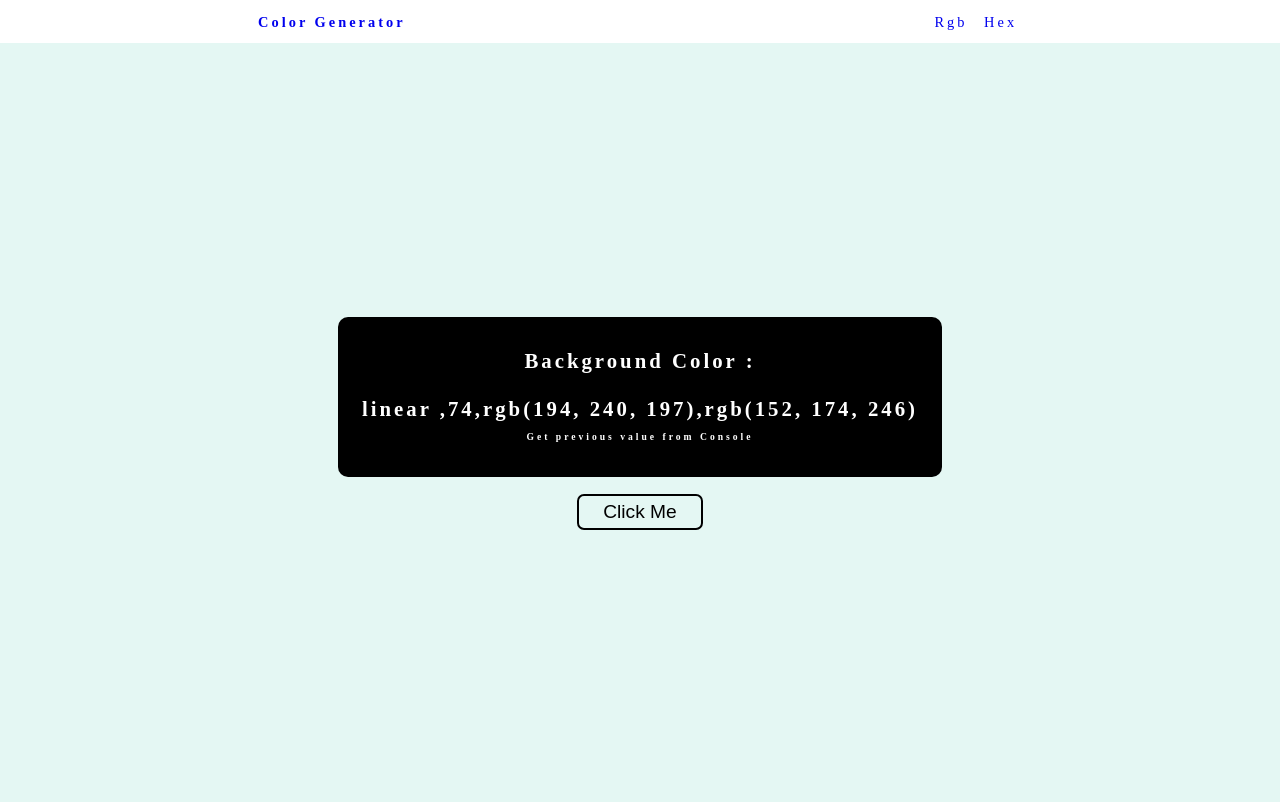
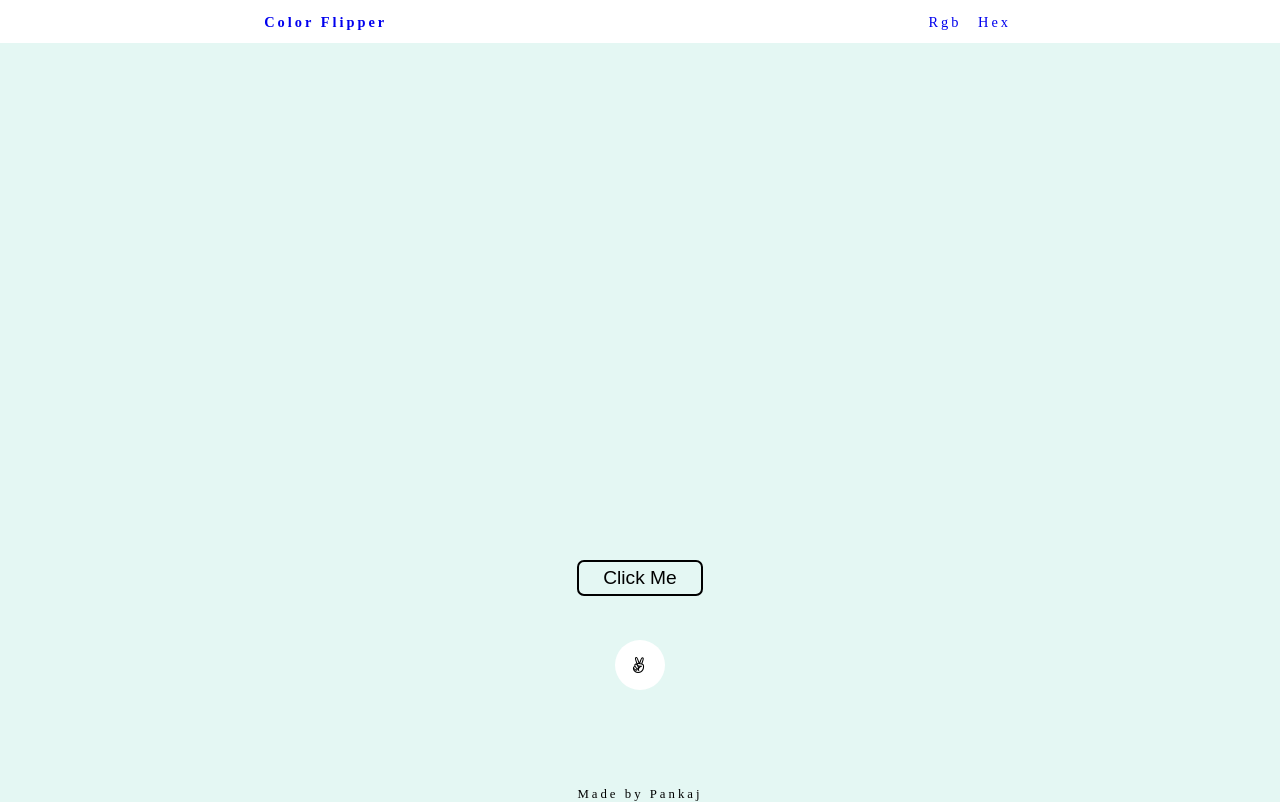
Before and after one commit to pankaj-mahor/Color-flipper, a plain HTML site: page grad.html in a window 1280 px wide. Drawn offline with Linux system fonts and the light colour scheme.

Commit message:
Add files via upload

```diff
--- a/grad.html
+++ b/grad.html
@@ -3,13 +3,14 @@
 <head>
     <meta charset="UTF-8">
     <meta name="viewport" content="width=device-width, initial-scale=1.0">
-    <title>Color Generator</title>
+    <link rel="stylesheet" href="https://cdnjs.cloudflare.com/ajax/libs/font-awesome/5.13.1/css/all.min.css">
+    <title>Color Flipper</title>
     <link rel="stylesheet" href="./styles.css">
 </head>
 <body>
     <nav>
         <div class="nav-center">
-            <h4><a href="index.html">Color Generator</a></h4>
+            <h4><a href="index.html">Color Flipper</a></h4>
             <ul>
                 <li><a href="rgb.html">Rgb</a></li>
                 <li><a href="hex.html">Hex</a></li>
@@ -18,14 +19,16 @@
     </nav>
 
     <main>
+        <div class="icon">
+            <i class="fab fa-angellist"></i>
+        </div>
         <div class="container">
-            <h2>Background Color : <br><br><span class="color" id="color">linear ,74,rgb(194, 240, 197),rgb(152, 174, 246)</span>
-                <br>
-                <span class="info">Get previous value from Console</span>
+            <h2>Background Color : <br><br><span class="color" id="color">rgb(228,247,243);</span>
             </h2>
-            <button class="btn btn-hero" id="btn">Click Me</button>
+            <button class="btn btn-hero" id="btn">Click Me</button><br>
         </div>
     </main>
+    <footer>Made by Pankaj</footer>
     <script src="grad.js"></script>
 </body>
 </html>
--- a/grad.js
+++ b/grad.js
@@ -1,7 +1,9 @@
 const btn = document.getElementById("btn");
 const color = document.querySelector(".color");
 
-
+const container =  document.querySelector('h2');
+const icon = document.querySelector('.icon');
+icon.title = "Get Your Color Code";
 
 btn.addEventListener("click", function(){
     let rgb1 ="";
@@ -11,12 +13,10 @@ btn.addEventListener("click", function(){
         rgb1 = getRandomRgb1();
         rgb2 = getRandomRgb2();
         ang = angle();
-        console.log("linear-gradient(" + ang + "deg, " + rgb1 + ", " + rgb2 + ")");
-
     }
     var gradient = "linear-gradient(" + ang + "deg, " + rgb1 + ", " + rgb2 + ")";
-color.textContent = ("linear ,"+ ang + "," +rgb1+ "," +rgb2+"");
-document.body.style.background = gradient;
+    color.textContent = ("linear-gradient(" + ang + "deg, " + rgb1 + ", " + rgb2 + ");");
+    document.body.style.background = gradient;
 });
 
 function getRandomRgb1() {
@@ -37,3 +37,7 @@ function angle(){
     var ang = Math.floor(Math.random()*90);
     return ang;
 }
+
+icon.addEventListener('click', function(){
+    container.classList.toggle('show');
+})
--- a/style.css
+++ b/style.css
@@ -65,3 +65,40 @@ a{
     color: white;
     transition: 0.3s linear;
 }
+footer{
+    margin-top: 1rem;
+    text-align: center;
+    font-size: 0.8rem;
+}
+main{
+    display: flex;
+    justify-content: center;
+    align-items: center;
+    flex-direction: column;
+}
+.icon{
+    position: absolute;
+    top: 80%;
+    width: 50px;
+    height: 50px;
+    background-color: white;
+   border-radius: 50%;
+   display: flex;
+   justify-content: center;
+   align-items: center;
+   cursor: pointer;
+   box-shadow: 3px 3pa 3px #777;
+}
+i{
+    color: black;
+}
+.show{
+    display: block;
+}
+h2{
+    display: none;
+}
+button{
+    position: fixed;
+    top: 70%;
+}
--- a/styles.css
+++ b/styles.css
@@ -30,9 +30,6 @@ a{
     text-decoration: none;
     font-size: 0.9rem;
 }
-.info{
-    font-size: 0.6rem;
-}
 .container{
     height: 93vh;
     padding: 0 1rem;
@@ -49,6 +46,9 @@ a{
     color: white;
     padding: 2rem 1.5rem;
     border-radius: 10px;
+}
+.info{
+    font-size: 0.6rem;
 }
 
 .btn-hero{
@@ -68,3 +68,40 @@ a{
     color: white;
     transition: 0.3s linear;
 }
+footer{
+    color: black;
+    text-align: center;
+    font-size: 0.8rem;
+}
+main{
+    display: flex;
+    justify-content: center;
+    align-items: center;
+    flex-direction: column;
+}
+.icon{
+    position: absolute;
+    top: 80%;
+    width: 50px;
+    height: 50px;
+    background-color: white;
+   border-radius: 50%;
+   display: flex;
+   justify-content: center;
+   align-items: center;
+   cursor: pointer;
+   box-shadow: 3px 3pa 3px #777;
+}
+i{
+    color: black;
+}
+.show{
+    display: block;
+}
+h2{
+    display: none;
+}
+button{
+    position: fixed;
+    top: 70%;
+}
```
Also changed, not shown: hex.html (+7 -3 lines), hex.js (+8 -1 lines), index.html (+6 -2 lines), rgb.html (+7 -3 lines), rgb.js (+6 -1 lines).
